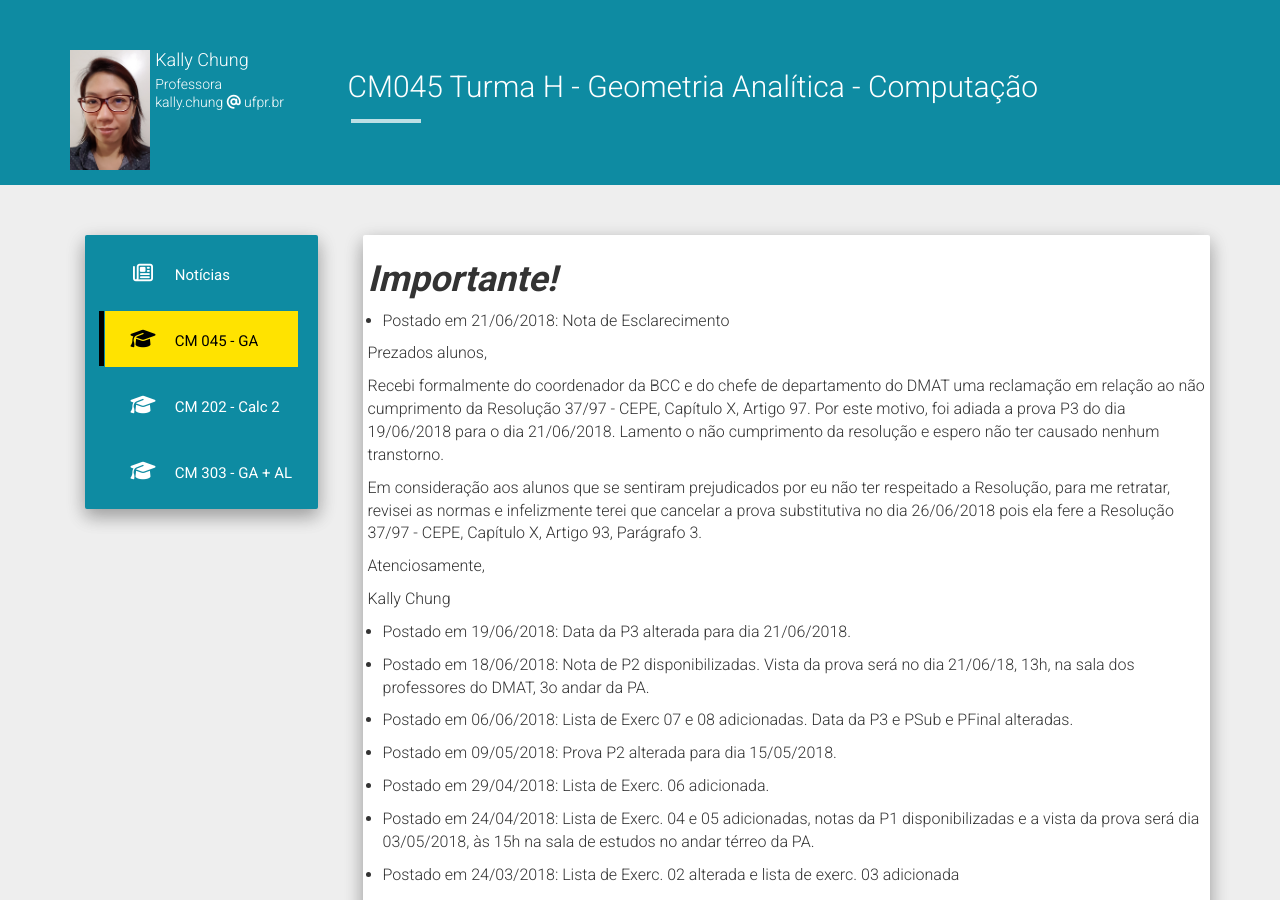
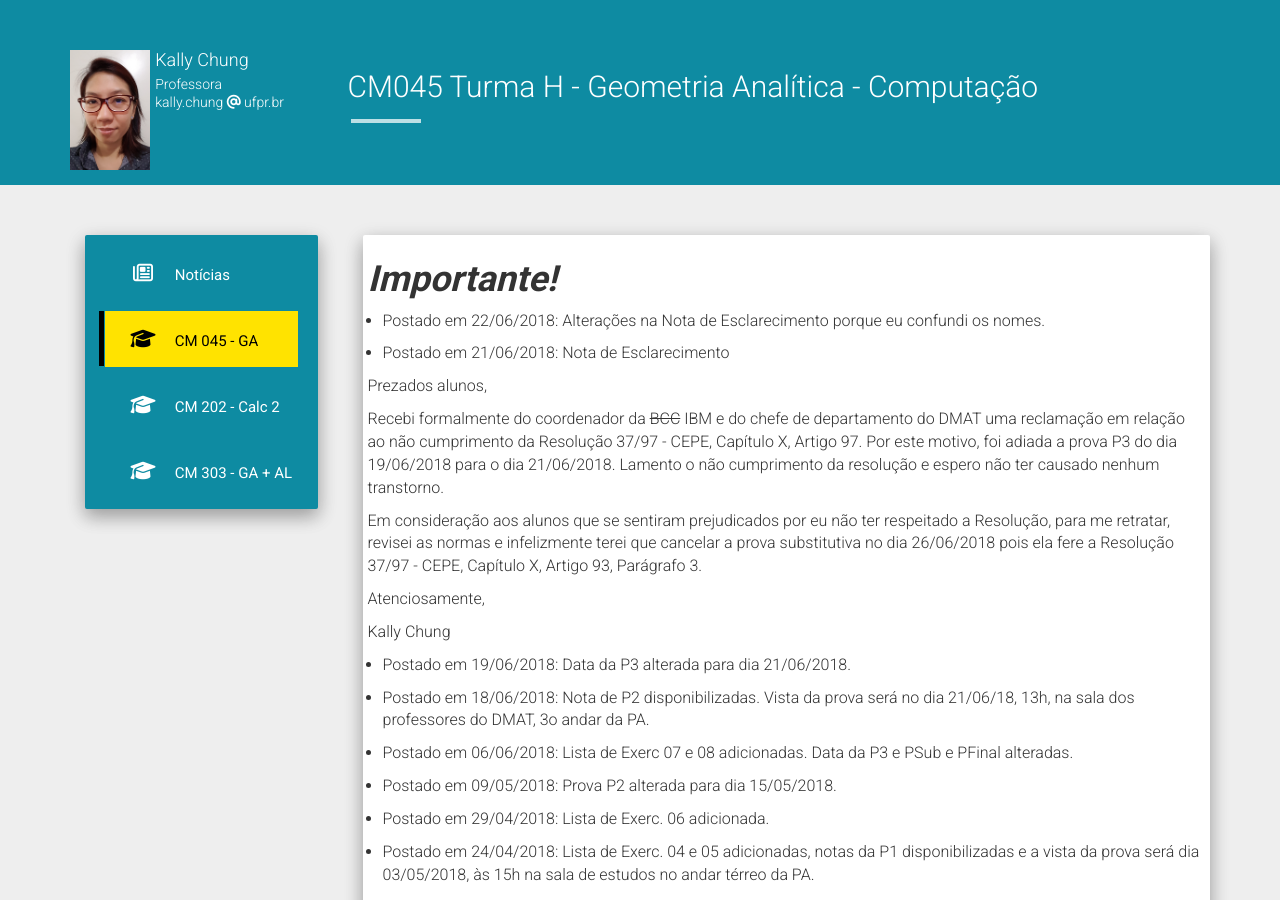
Before and after one commit to chunggnuhc/chunggnuhc.github.io, a Jekyll site: the page built from CM045-GA-1sem2018.md, in a window 1280 px wide and 900 px high. Built offline with Jekyll 4.4.1, drawn with Linux system fonts in a browser that asks for light colours; nearby versions of some CDN libraries.

Commit message:
Update CM045-GA-1sem2018.md

```diff
--- a/CM045-GA-1sem2018.md
+++ b/CM045-GA-1sem2018.md
@@ -4,11 +4,13 @@ title: CM045 Turma H - Geometria Analítica - Computação
 permalink: /CM045-GA-1sem2018/
 ---
 <h1><b><i>Importante!</i></b></h1>
+- Postado em 22/06/2018: Alterações na Nota de Esclarecimento porque eu confundi os nomes.
+
 - Postado em 21/06/2018: Nota de Esclarecimento
 
 Prezados alunos,
 
-Recebi formalmente do coordenador da BCC e do chefe de departamento do DMAT uma reclamação em relação ao não cumprimento da Resolução 37/97 - CEPE, Capítulo X, Artigo 97. Por este motivo, foi adiada a prova P3 do dia 19/06/2018 para o dia 21/06/2018. Lamento o não cumprimento da resolução e espero não ter causado nenhum transtorno.
+Recebi formalmente do coordenador da <strike>BCC</strike> IBM e do chefe de departamento do DMAT uma reclamação em relação ao não cumprimento da Resolução 37/97 - CEPE, Capítulo X, Artigo 97. Por este motivo, foi adiada a prova P3 do dia 19/06/2018 para o dia 21/06/2018. Lamento o não cumprimento da resolução e espero não ter causado nenhum transtorno.
 
 Em consideração aos alunos que se sentiram prejudicados por eu não ter respeitado a Resolução, para me retratar, revisei as normas e infelizmente terei que cancelar a prova substitutiva no dia 26/06/2018 pois ela fere a Resolução 37/97 - CEPE, Capítulo X, Artigo 93, Parágrafo 3.
 
```
